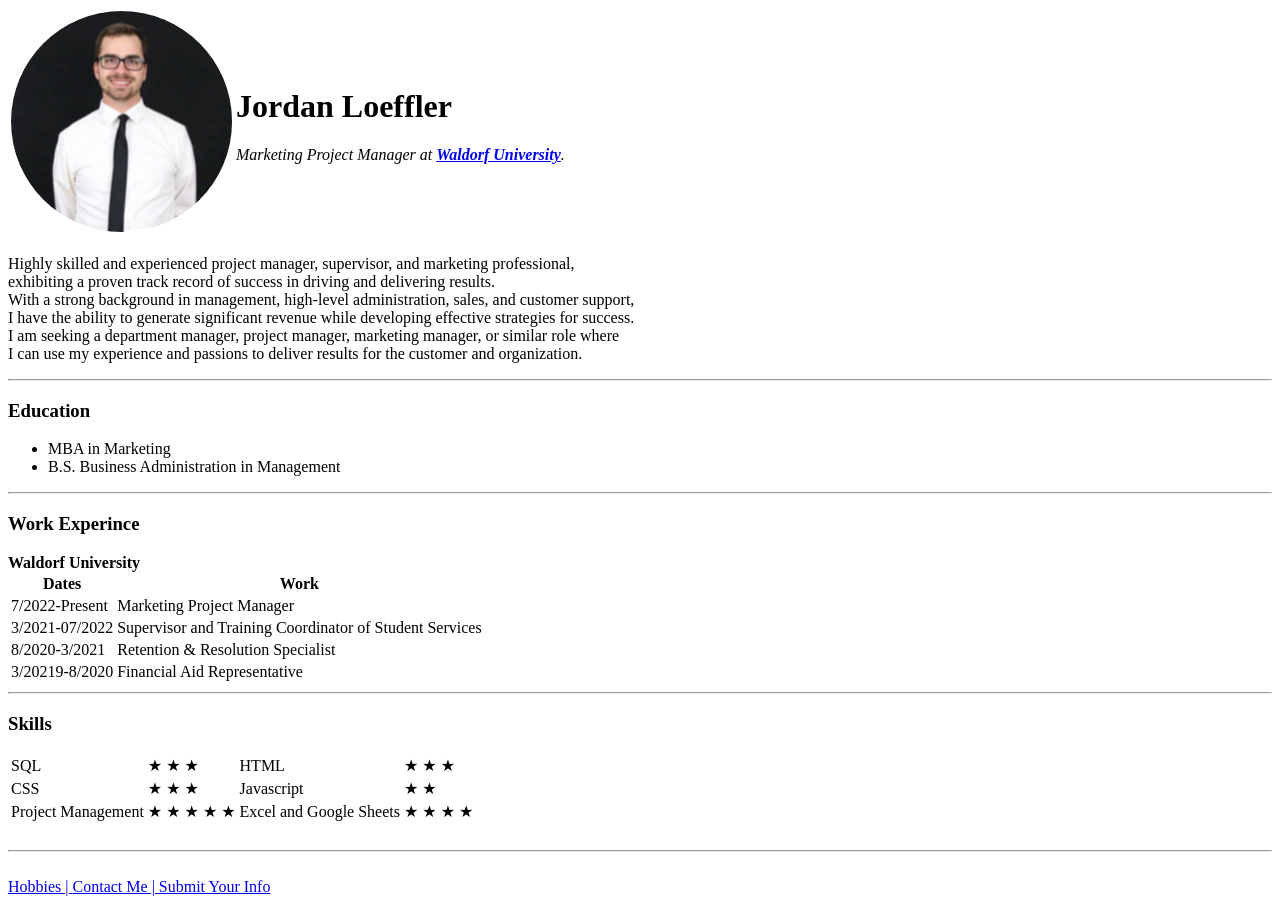
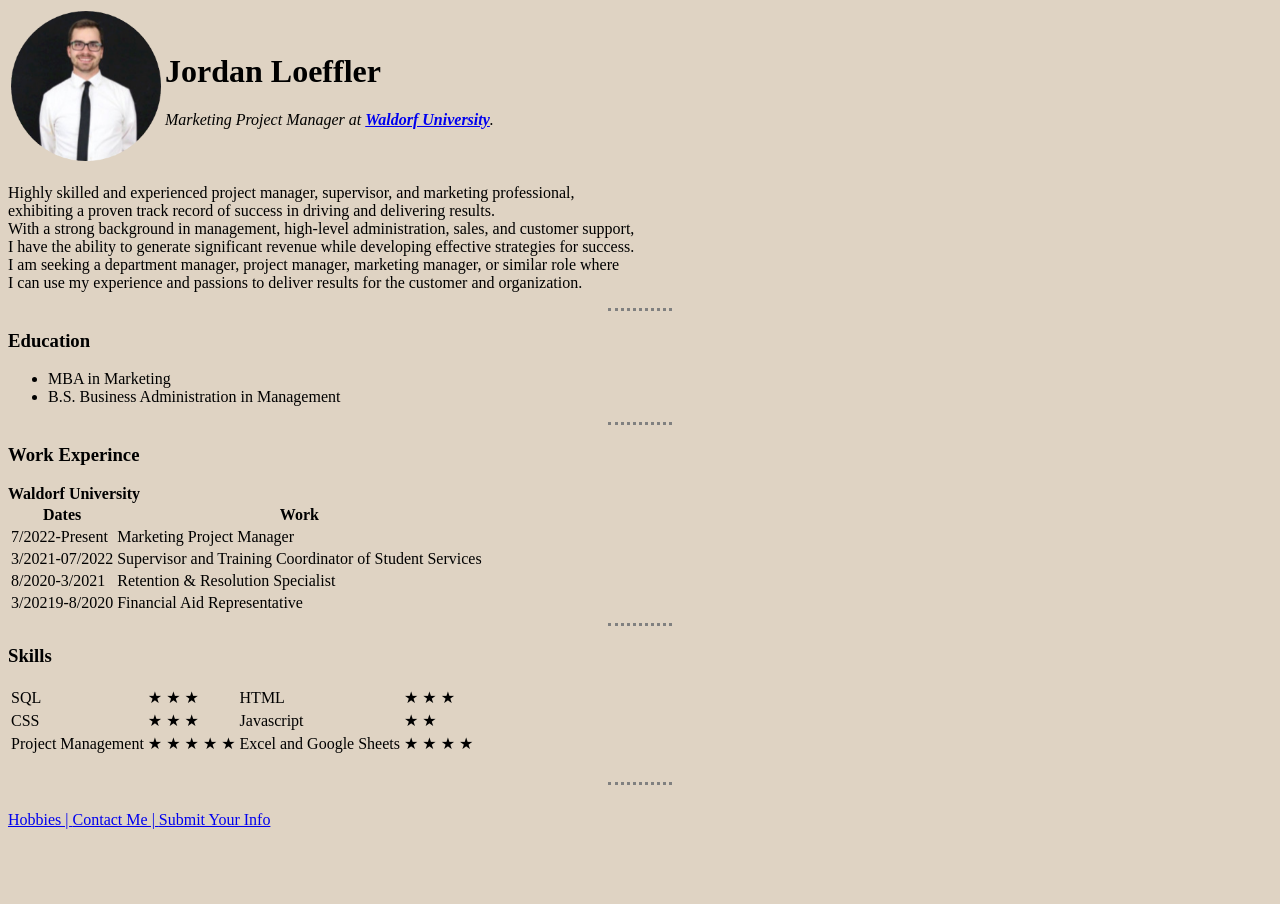
Before and after one commit to jordanploeffler/cv, a plain HTML site: page index.html in a window 1280 px wide. After the commit the page ends 837 px from the top, so only its background shows below. Drawn offline with Linux system fonts and the light colour scheme.

Commit message:
First CSS Add

```diff
--- a/index.html
+++ b/index.html
@@ -5,6 +5,25 @@
     <meta http-equiv="X-UA-Compatible" content="IE=edge">
     <meta name="viewport" content="width=device-width, initial-scale=1.0">
     <title>Jordan's Personal Site</title>
+        <style>
+
+            body {
+                background-color: #DFD3C3;
+            }
+
+            hr {
+                color: grey;
+                width: 5%;
+                border-style: dotted none none;
+                border-width: 3px;
+            }
+
+            img {
+
+                height: 150px
+            }
+
+        </style>
 </head>
 <body>
     <table>
```
